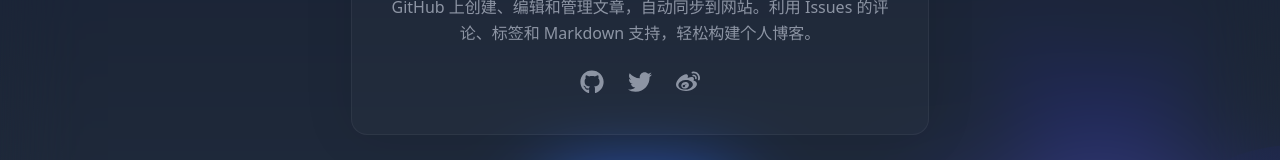
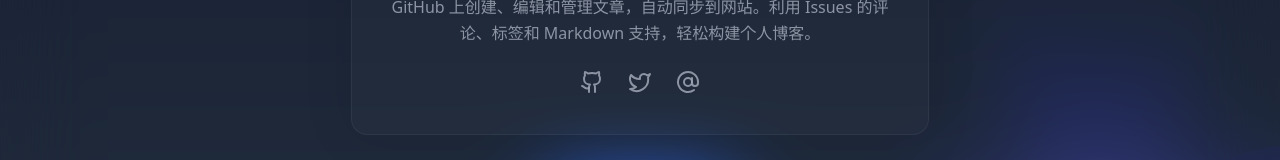
Before and after one commit to bigbigbo/issue-blog, a Next.js app: page / in a window 1280 px wide. Shown: the part 441-601 px from the top of the page. Built offline with nearby package versions, Linux system fonts and the light colour scheme.

Commit message:
feat: 更新 cursorrules

```diff
--- a/package.json
+++ b/package.json
@@ -12,11 +12,12 @@
   },
   "dependencies": {
     "ky": "1.8.1",
+    "lucide-react": "0.503.0",
     "markdown-to-jsx": "^7.7.6",
     "next": "15.3.1",
+    "nuqs": "2.4.3",
     "react": "^19.1.0",
-    "react-dom": "^19.1.0",
-    "react-icons": "^5.5.0"
+    "react-dom": "^19.1.0"
   },
   "devDependencies": {
     "@eslint/eslintrc": "^3",
--- a/src/app/blog/[id]/page.tsx
+++ b/src/app/blog/[id]/page.tsx
@@ -1,9 +1,9 @@
 import MarkdownRenderer from "@/components/MarkdownRenderer";
 import { getIssueById, Issue } from "@/services/github";
+import { ArrowLeft, Calendar, Tag } from "lucide-react";
 import Image from "next/image";
 import Link from "next/link";
 import { notFound } from "next/navigation";
-import { FaArrowLeft, FaCalendarAlt, FaTag } from "react-icons/fa";
 
 // 在服务器端获取博客数据
 async function getBlogPost(id: string): Promise<Issue | null> {
@@ -29,7 +29,7 @@ export default async function BlogPost({ params }: { params: { id: string } }) {
     <main className="blog-page flex min-h-screen flex-col items-center p-6 md:p-12">
       <div className="mx-auto w-full max-w-4xl">
         <Link href="/blog" className="mb-8 flex items-center text-blue-400 hover:text-blue-500">
-          <FaArrowLeft className="mr-2" />
+          <ArrowLeft className="mr-2 h-5 w-5" />
           返回博客列表
         </Link>
 
@@ -38,7 +38,7 @@ export default async function BlogPost({ params }: { params: { id: string } }) {
             <h1 className="mb-4 text-3xl font-bold md:text-4xl">{post.title}</h1>
             <div className="mb-4 flex flex-wrap items-center text-gray-400">
               <div className="mr-6 mb-2 flex items-center">
-                <FaCalendarAlt className="mr-2" />
+                <Calendar className="mr-2 h-5 w-5" />
                 <span>{formattedDate}</span>
               </div>
               <div className="mb-2 flex items-center">
@@ -64,7 +64,7 @@ export default async function BlogPost({ params }: { params: { id: string } }) {
                       color: `#${label.color}`,
                     }}
                   >
-                    <FaTag className="mr-1" />
+                    <Tag className="mr-1 h-4 w-4" />
                     {label.name}
                   </span>
                 ))}
--- a/src/app/page.tsx
+++ b/src/app/page.tsx
@@ -1,8 +1,8 @@
 import BackgroundEffect from "@/components/BackgroundEffect";
 import Navbar from "@/components/Navbar";
 import Profile from "@/components/Profile";
+import { BookOpen } from "lucide-react";
 import Link from "next/link";
-import { FaBook } from "react-icons/fa";
 
 export default function Home() {
   return (
@@ -17,7 +17,7 @@ export default function Home() {
             href="/blog"
             className="flex items-center justify-center rounded-lg bg-blue-600 px-6 py-3 text-lg font-medium text-white transition-all hover:bg-blue-700"
           >
-            <FaBook className="mr-2" />
+            <BookOpen className="mr-2 h-5 w-5" />
             查看我的博客
           </Link>
         </div>
--- a/src/components/BlogList.tsx
+++ b/src/components/BlogList.tsx
@@ -1,9 +1,9 @@
 "use client";
 
 import { Issue, getIssues } from "@/services/github";
+import { Calendar, Tag } from "lucide-react";
 import Link from "next/link";
 import { useEffect, useState } from "react";
-import { FaCalendarAlt, FaTag } from "react-icons/fa";
 
 export default function BlogList() {
   const [issues, setIssues] = useState<Issue[]>([]);
@@ -70,7 +70,7 @@ export default function BlogList() {
             <h3 className="mb-2 text-xl font-semibold">{issue.title}</h3>
             <div className="mb-2 flex items-center text-sm text-gray-400">
               <div className="mr-4 flex items-center">
-                <FaCalendarAlt className="mr-1" />
+                <Calendar className="mr-1 h-4 w-4" />
                 <span>{new Date(issue.created_at).toLocaleDateString("zh-CN")}</span>
               </div>
               <div className="flex items-center">
@@ -86,7 +86,7 @@ export default function BlogList() {
                     className="inline-flex items-center rounded px-2 py-1 text-xs"
                     style={{ backgroundColor: `#${label.color}20`, color: `#${label.color}` }}
                   >
-                    <FaTag className="mr-1" />
+                    <Tag className="mr-1 h-3 w-3" />
                     {label.name}
                   </span>
                 ))}
--- a/src/components/Profile.tsx
+++ b/src/components/Profile.tsx
@@ -1,5 +1,5 @@
+import { AtSign, Github, Twitter } from "lucide-react";
 import Image from "next/image";
-import { FaGithub, FaTwitter, FaWeibo } from "react-icons/fa";
 
 export default function Profile() {
   return (
@@ -35,7 +35,7 @@ export default function Profile() {
           rel="noopener noreferrer"
           className="text-gray-400/90 transition-all duration-300 hover:scale-110 hover:text-white"
         >
-          <FaGithub size={24} />
+          <Github size={24} />
         </a>
         <a
           href="https://twitter.com/yourusername"
@@ -43,7 +43,7 @@ export default function Profile() {
           rel="noopener noreferrer"
           className="text-gray-400/90 transition-all duration-300 hover:scale-110 hover:text-white"
         >
-          <FaTwitter size={24} />
+          <Twitter size={24} />
         </a>
         <a
           href="https://weibo.com/yourusername"
@@ -51,7 +51,7 @@ export default function Profile() {
           rel="noopener noreferrer"
           className="text-gray-400/90 transition-all duration-300 hover:scale-110 hover:text-white"
         >
-          <FaWeibo size={24} />
+          <AtSign size={24} />
         </a>
       </div>
     </div>
```
Also changed, not shown: 2 other files (tests, documents, lock files or other folders).
